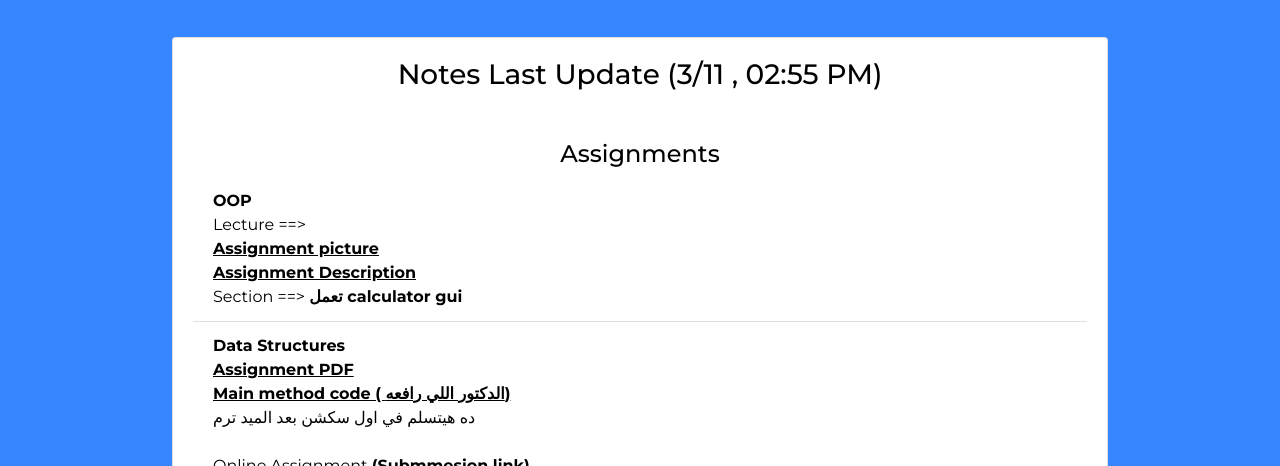
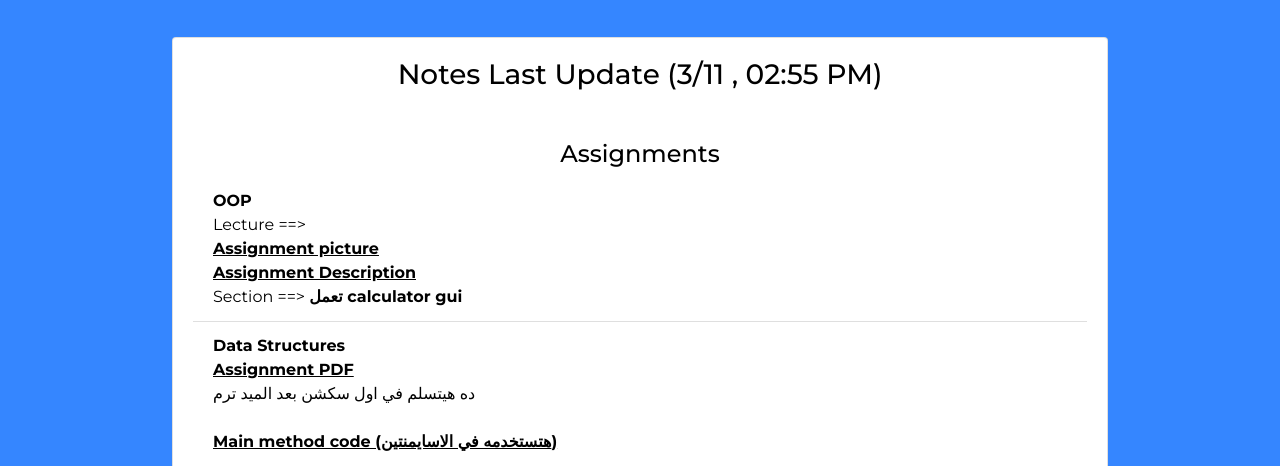
Before and after one commit to ZAHRAN88/ACMaterial, a plain HTML site: page index.html in a window 1280 px wide. Shown: the part 486-952 px from the top of the page. Drawn offline with nearby package versions, Linux system fonts and the light colour scheme.

Commit message:
Update index.html

```diff
--- a/index.html
+++ b/index.html
@@ -91,10 +91,17 @@
 
                       <a class="assignment-link" href="https://drive.google.com/file/d/11yoI2hoL9abkr4h19d8OGPtBr-rX9W_W/view?usp=drive_link">Assignment PDF</a>
                       <br/>
-                      <a class="assignment-link" href="https://drive.google.com/file/d/122oAQTIoKwBYrY57lBt8lWwfjPllmhFx/view?usp=drive_link">Main method code ( الدكتور اللي رافعه)</a>
+
+                      ده هيتسلم في اول سكشن بعد الميد ترم
+
                       <br/>
-                      ده هيتسلم في اول سكشن بعد الميد ترم
-<br> <br>
+<br>
+<a class="assignment-link" href="https://drive.google.com/file/d/122oAQTIoKwBYrY57lBt8lWwfjPllmhFx/view?usp=drive_link">Main method code (هتستخدمه في الاسايمنتين)</a>
+
+<br>
+<br>
+
+
 Online Assignment
  <a class="assignment-link" href="https://learn1.sha.edu.eg/mod/assign/view.php?id=3040">
   (Submmesion link)
```
